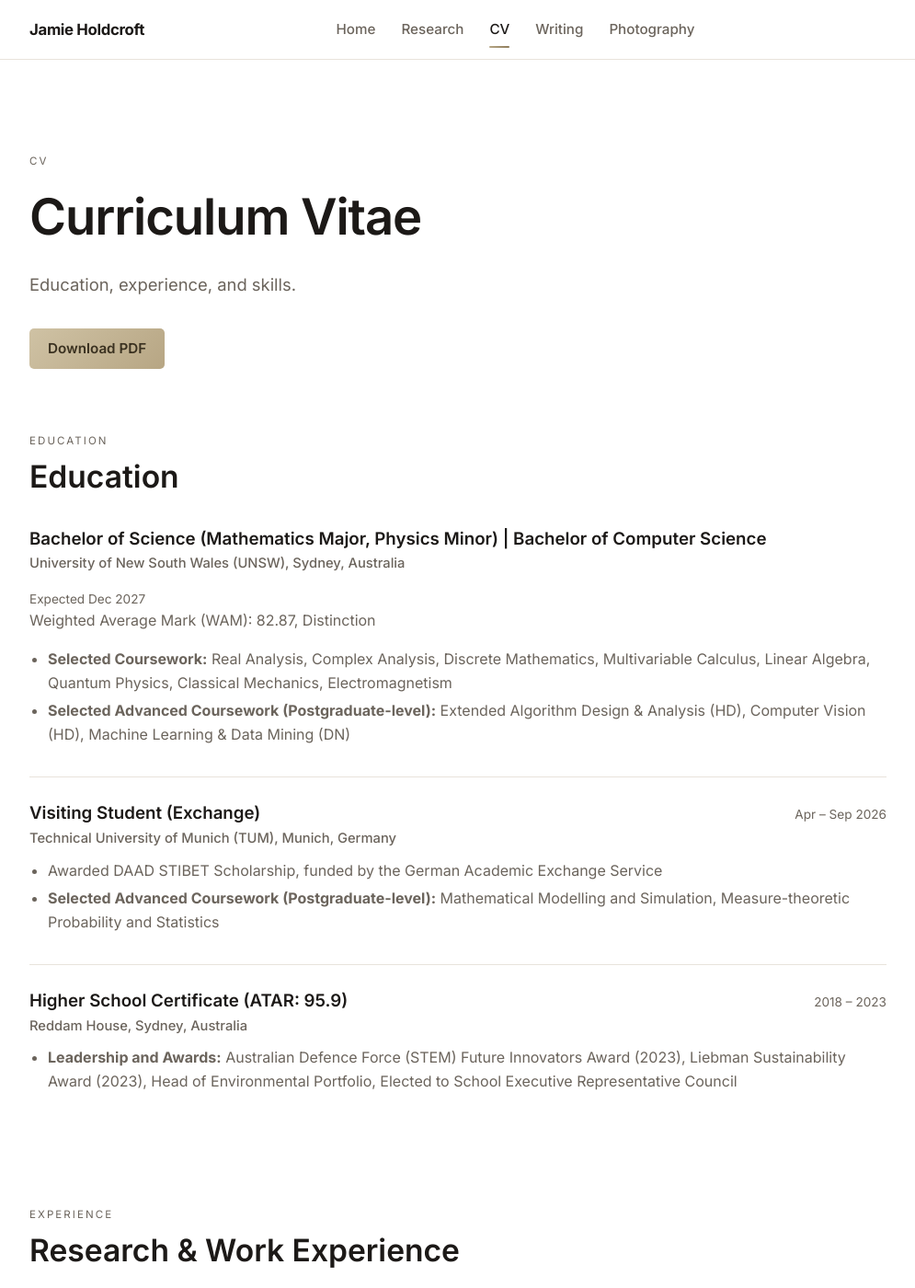
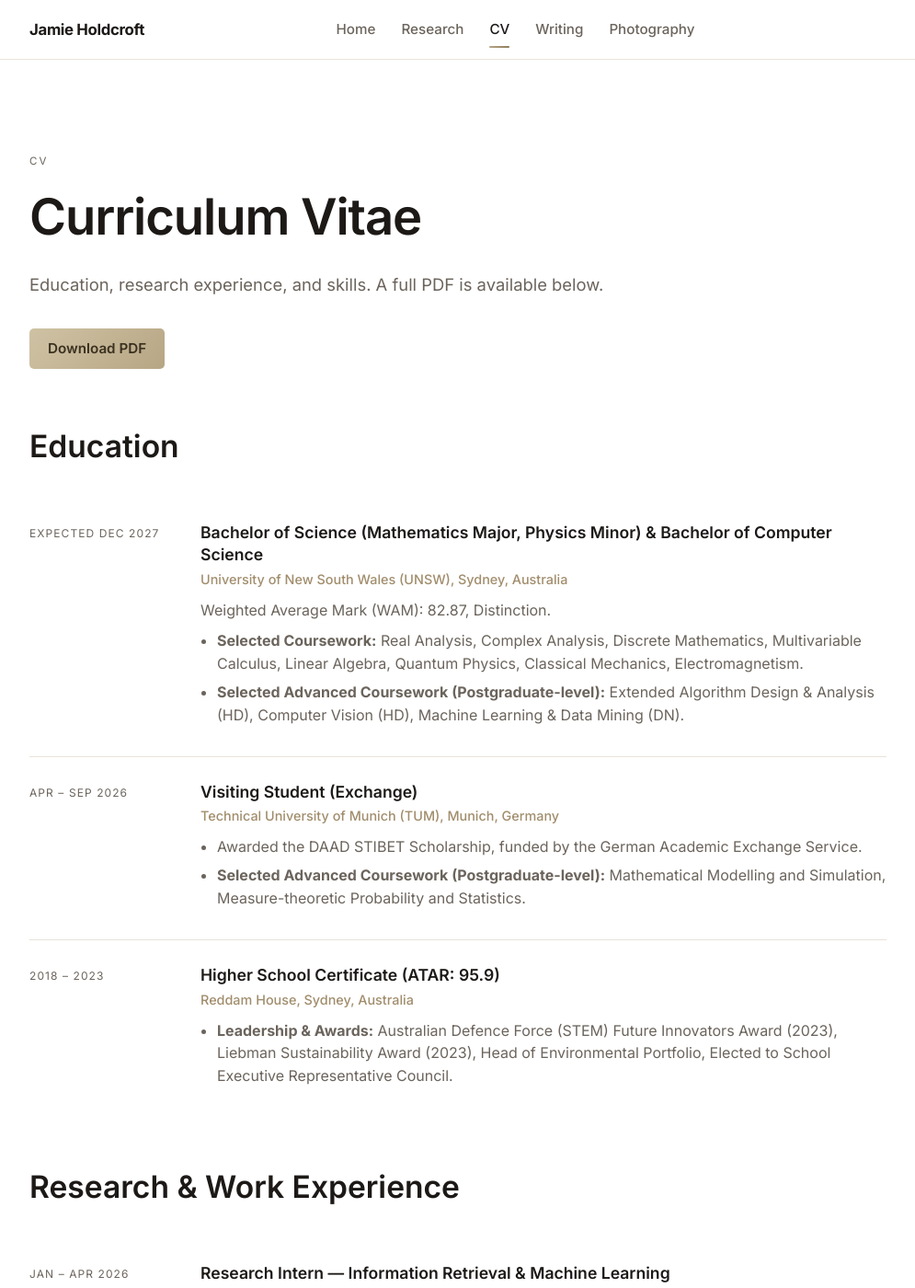
Before and after one commit to JamieHoldcroft/jamieholdcroft.github.io, a Jekyll site: the page built from cv.html, in a window 1280 px wide and 1400 px high. Shown: the whole window at 92% size, without its empty margins (142-1137 px from the left). Built offline with Jekyll 4.4.1, drawn with Linux system fonts in a browser that asks for light colours; some of the changed text lies outside the part shown.

Commit message:
Modernize CV & Research (date-rail layout) and polish homepage cards
- CV: switch to a clean academic date-rail layout (dates on a left
  column, content on the right), consistent across education,
  experience, skills, and awards
- Research: Current Work now uses the same two-column style as the
  publications list; simplified section headings
- Homepage: nav cards get a gradient top-accent on hover and the arrow
  sits to the right and shifts on hover

```diff
--- a/css/style.css
+++ b/css/style.css
@@ -323,21 +323,61 @@ h1.literary-heading {
 .nav-card {
   display: block;
   color: var(--text);
+  position: relative;
+  overflow: hidden;
 }
+.nav-card::before {
+  content: "";
+  position: absolute;
+  top: 0; left: 0; right: 0;
+  height: 3px;
+  background: var(--accent-gradient);
+  transform: scaleX(0);
+  transform-origin: left;
+  transition: transform 0.28s ease;
+}
+.nav-card:hover::before { transform: scaleX(1); }
 .nav-card:hover { text-decoration: none; }
+.nav-card h3 { display: flex; align-items: center; justify-content: space-between; gap: 12px; }
 .nav-card .arrow { color: var(--text-muted); font-weight: 600; transition: color 0.2s ease, transform 0.2s ease; display: inline-block; }
-.nav-card:hover .arrow { color: var(--text); transform: translateX(3px); }
+.nav-card:hover .arrow { color: var(--accent); transform: translateX(4px); }
 
 /* ---------- CV ---------- */
-.cv-entry { margin-bottom: 28px; padding-bottom: 28px; border-bottom: 1px solid var(--border); }
+/* CV — date rail on the left, content on the right (modern academic look) */
+.cv-entry {
+  display: grid;
+  grid-template-columns: 150px 1fr;
+  gap: 36px;
+  padding: 26px 0;
+  border-bottom: 1px solid var(--border);
+}
 .cv-entry:last-child { border-bottom: none; }
-.cv-entry-head { display: flex; justify-content: space-between; align-items: baseline; gap: 16px; flex-wrap: wrap; }
-.cv-entry-head h3 { margin-bottom: 2px; }
-.cv-entry ul { margin: 10px 0 0; padding-left: 20px; color: var(--text-muted); }
-.cv-entry ul li { margin-bottom: 5px; }
-.cv-entry p + p { margin-top: 8px; }
-.cv-date { font-size: 0.85rem; color: var(--text-muted); white-space: nowrap; }
-.cv-org { color: var(--text-muted); font-weight: 500; font-size: 0.92rem; }
+.cv-date {
+  font-size: 0.75rem;
+  color: var(--text-muted);
+  text-transform: uppercase;
+  letter-spacing: 0.09em;
+  padding-top: 0.35em;
+  line-height: 1.5;
+}
+.cv-content h3 { font-size: 1.1rem; margin-bottom: 3px; line-height: 1.35; }
+.cv-org {
+  display: block;
+  color: var(--accent);
+  font-weight: 500;
+  font-size: 0.9rem;
+  margin-bottom: 10px;
+}
+.cv-content > p { margin: 0 0 6px; }
+.cv-content ul { margin: 8px 0 0; padding-left: 18px; color: var(--text-muted); }
+.cv-content ul li { margin-bottom: 6px; line-height: 1.55; }
+
+@media (max-width: 640px) {
+  .cv-entry { grid-template-columns: 1fr; gap: 8px; }
+  .cv-date { padding-top: 0; }
+}
+
+.skills-list { display: flex; flex-wrap: wrap; gap: 10px; }
 
 .skills-list { display: flex; flex-wrap: wrap; gap: 10px; }
 
--- a/cv.html
+++ b/cv.html
@@ -7,7 +7,7 @@ description: "Curriculum vitae for Jamie Holdcroft — education, research exper
   <div class="container">
     <span class="eyebrow">CV</span>
     <h1>Curriculum Vitae</h1>
-    <p class="hero-lede">Education, experience, and skills.</p>
+    <p class="hero-lede">Education, research experience, and skills. A full PDF is available below.</p>
     <div class="hero-actions">
       {% if site.data.cv.pdf and site.data.cv.pdf != "" %}
       <a class="btn btn-primary" href="{{ site.data.cv.pdf | relative_url }}" target="_blank" rel="noopener">Download PDF</a>
@@ -20,138 +20,122 @@ description: "Curriculum vitae for Jamie Holdcroft — education, research exper
 
 <section class="section" style="padding-top: 0;">
   <div class="container">
-    <div class="section-head">
-      <span class="eyebrow">Education</span>
-      <h2>Education</h2>
-    </div>
+    <div class="section-head"><h2>Education</h2></div>
+
     <div class="cv-entry">
-      <div class="cv-entry-head">
-        <div>
-          <h3>Bachelor of Science (Mathematics Major, Physics Minor) | Bachelor of Computer Science</h3>
+      <div class="cv-date">Expected Dec 2027</div>
+      <div class="cv-content">
+        <h3>Bachelor of Science (Mathematics Major, Physics Minor) &amp; Bachelor of Computer Science</h3>
         <span class="cv-org">University of New South Wales (UNSW), Sydney, Australia</span>
-        </div>
-        <span class="cv-date">Expected Dec 2027</span>
-      </div>
-      <p>Weighted Average Mark (WAM): 82.87, Distinction</p>
+        <p>Weighted Average Mark (WAM): 82.87, Distinction.</p>
         <ul>
-        <li><strong>Selected Coursework:</strong> Real Analysis, Complex Analysis, Discrete Mathematics, Multivariable Calculus, Linear Algebra, Quantum Physics, Classical Mechanics, Electromagnetism</li>
-        <li><strong>Selected Advanced Coursework (Postgraduate-level):</strong> Extended Algorithm Design &amp; Analysis (HD), Computer Vision (HD), Machine Learning &amp; Data Mining (DN)</li>
+          <li><strong>Selected Coursework:</strong> Real Analysis, Complex Analysis, Discrete Mathematics, Multivariable Calculus, Linear Algebra, Quantum Physics, Classical Mechanics, Electromagnetism.</li>
+          <li><strong>Selected Advanced Coursework (Postgraduate-level):</strong> Extended Algorithm Design &amp; Analysis (HD), Computer Vision (HD), Machine Learning &amp; Data Mining (DN).</li>
         </ul>
       </div>
+    </div>
+
     <div class="cv-entry">
-      <div class="cv-entry-head">
-        <div>
+      <div class="cv-date">Apr – Sep 2026</div>
+      <div class="cv-content">
         <h3>Visiting Student (Exchange)</h3>
         <span class="cv-org">Technical University of Munich (TUM), Munich, Germany</span>
-        </div>
-        <span class="cv-date">Apr – Sep 2026</span>
-      </div>
         <ul>
-        <li>Awarded DAAD STIBET Scholarship, funded by the German Academic Exchange Service</li>
-        <li><strong>Selected Advanced Coursework (Postgraduate-level):</strong> Mathematical Modelling and Simulation, Measure-theoretic Probability and Statistics</li>
+          <li>Awarded the DAAD STIBET Scholarship, funded by the German Academic Exchange Service.</li>
+          <li><strong>Selected Advanced Coursework (Postgraduate-level):</strong> Mathematical Modelling and Simulation, Measure-theoretic Probability and Statistics.</li>
         </ul>
       </div>
+    </div>
+
     <div class="cv-entry">
-      <div class="cv-entry-head">
-        <div>
+      <div class="cv-date">2018 – 2023</div>
+      <div class="cv-content">
         <h3>Higher School Certificate (ATAR: 95.9)</h3>
         <span class="cv-org">Reddam House, Sydney, Australia</span>
+        <ul>
+          <li><strong>Leadership &amp; Awards:</strong> Australian Defence Force (STEM) Future Innovators Award (2023), Liebman Sustainability Award (2023), Head of Environmental Portfolio, Elected to School Executive Representative Council.</li>
+        </ul>
       </div>
-        <span class="cv-date">2018 – 2023</span>
-      </div>
-      <ul>
-        <li><strong>Leadership and Awards:</strong> Australian Defence Force (STEM) Future Innovators Award (2023), Liebman Sustainability Award (2023), Head of Environmental Portfolio, Elected to School Executive Representative Council</li>
-      </ul>
     </div>
   </div>
 </section>
 
 <section class="section" style="padding-top: 0;">
   <div class="container">
-    <div class="section-head">
-      <span class="eyebrow">Experience</span>
-      <h2>Research &amp; Work Experience</h2>
-    </div>
+    <div class="section-head"><h2>Research &amp; Work Experience</h2></div>
+
     <div class="cv-entry">
-      <div class="cv-entry-head">
-        <div>
-          <h3>Research Intern (Information Retrieval &amp; Machine Learning)</h3>
+      <div class="cv-date">Jan – Apr 2026</div>
+      <div class="cv-content">
+        <h3>Research Intern — Information Retrieval &amp; Machine Learning</h3>
         <span class="cv-org">University of Innsbruck (UIBK), Digital Science Center, Austria</span>
-        </div>
-        <span class="cv-date">Jan – Apr 2026</span>
-      </div>
         <ul>
           <li>Co-authored and first-authored research papers accepted to A* venues with PhD researchers and faculty.</li>
           <li>Developed and extended retrieval methods in Rankify, a modular IR toolkit.</li>
           <li>Evaluated systems with new and standard IR metrics, analysing trade-offs in quality, robustness, and efficiency.</li>
         </ul>
       </div>
+    </div>
+
     <div class="cv-entry">
-      <div class="cv-entry-head">
-        <div>
-          <h3>Research Project: Self-Referential Forward-Start Options</h3>
+      <div class="cv-date">Dec 2025 – Present</div>
+      <div class="cv-content">
+        <h3>Research Project — Self-Referential Forward-Start Options</h3>
         <span class="cv-org">Research Collaboration with University of Oxford Faculty</span>
-        </div>
-        <span class="cv-date">Dec 2025 – Present</span>
-      </div>
         <ul>
           <li>First author of a theoretical paper on pricing self-referential forward-start options with Oxford researchers.</li>
           <li>Derived and analysed the implicit strike equation, characterising arbitrage-admissible solutions.</li>
           <li>Proved unimodality and identified the unique arbitrage-stable strike via perturbation-based analysis.</li>
         </ul>
       </div>
+    </div>
+
     <div class="cv-entry">
-      <div class="cv-entry-head">
-        <div>
-          <h3>Research Project: Quantum Approximate Optimisation Algorithm</h3>
+      <div class="cv-date">Sept – Nov 2025</div>
+      <div class="cv-content">
+        <h3>Research Project — Quantum Approximate Optimisation Algorithm</h3>
         <span class="cv-org">University of New South Wales (UNSW), Sydney</span>
-        </div>
-        <span class="cv-date">Sept – Nov 2025</span>
-      </div>
         <ul>
           <li>Studied parameter concentration phenomena in the QAOA for the Max-Cut problem across graph classes.</li>
           <li>Built a scalable grid-search pipeline for systematic exploration and benchmarking of QAOA parameter landscapes.</li>
           <li>Group supervised by Dr. Gerald Huang, achieving a final grade of 100% (highest in cohort).</li>
         </ul>
       </div>
+    </div>
+
     <div class="cv-entry">
-      <div class="cv-entry-head">
-        <div>
+      <div class="cv-date">Jan 2025 – Present</div>
+      <div class="cv-content">
         <h3>Casual Academic</h3>
         <span class="cv-org">UNSW Computer Science and Engineering</span>
-        </div>
-        <span class="cv-date">Jan 2025 – Present</span>
-      </div>
         <ul>
-        <li>Recommended by lecturer and head academic staff to lead weekly undergrad laboratory classes in C programming.</li>
-        <li>Collaborated effectively with academic staff to achieve 100% satisfaction rate in the MyExperience survey.</li>
+          <li>Recommended by lecturer and head academic staff to lead weekly undergraduate laboratory classes in C programming.</li>
+          <li>Collaborated with academic staff to achieve a 100% satisfaction rate in the MyExperience survey.</li>
         </ul>
       </div>
+    </div>
+
     <div class="cv-entry">
-      <div class="cv-entry-head">
-        <div>
+      <div class="cv-date">Jan 2022 – Aug 2023</div>
+      <div class="cv-content">
         <h3>Independent School Canteen Operator</h3>
         <span class="cv-org">Reddam House, Sydney, Australia</span>
+        <ul>
+          <li>Co-founded and independently ran the school canteen while completing my Higher School Certificate, catering to 350+ staff and students.</li>
+          <li>Generated national media coverage, featuring on <a href="https://www.nine.com.au/lifestyle/family-relationships/parenting/sydney-teens-running-successful-bondi-school-canteen-20221011-p5qh7t.html" target="_blank" rel="noopener">9 News Australia</a>, <a href="https://www.2gb.com/the-high-school-students-taking-their-canteen-by-storm/" target="_blank" rel="noopener">2GB Radio</a>, <a href="https://www.rnz.co.nz/national/programmes/first-up/audio/2018864293/enterprising-students-save-canteen-from-closure" target="_blank" rel="noopener">Radio NZ</a>, the <a href="https://www.smh.com.au/national/nsw/students-took-over-this-bondi-school-s-canteen-and-are-making-a-handy-profit-20220922-p5bk3p.html" target="_blank" rel="noopener">Sydney Morning Herald</a>, and more.</li>
+        </ul>
       </div>
-        <span class="cv-date">Jan 2022 – Aug 2023</span>
-      </div>
-      <ul>
-        <li>Co-founded and independently ran the school canteen while completing my Higher School Certificate as an active student, catering to 350+ staff and students.</li>
-        <li>Generated national media coverage, featuring on <a href="https://www.nine.com.au/lifestyle/family-relationships/parenting/sydney-teens-running-successful-bondi-school-canteen-20221011-p5qh7t.html" target="_blank" rel="noopener">9 News Australia</a>, <a href="https://www.2gb.com/the-high-school-students-taking-their-canteen-by-storm/" target="_blank" rel="noopener">2GB Radio</a>, <a href="https://www.rnz.co.nz/national/programmes/first-up/audio/2018864293/enterprising-students-save-canteen-from-closure" target="_blank" rel="noopener">Radio NZ</a>, the <a href="https://www.smh.com.au/national/nsw/students-took-over-this-bondi-school-s-canteen-and-are-making-a-handy-profit-20220922-p5bk3p.html" target="_blank" rel="noopener">Sydney Morning Herald</a> and more.</li>
-      </ul>
     </div>
   </div>
 </section>
 
-
 <section class="section" style="padding-top: 0;">
   <div class="container">
-    <div class="section-head">
-      <span class="eyebrow">Skills</span>
-      <h2>Skills</h2>
-    </div>
-    <p style="margin-bottom: 6px; font-size: 0.85rem; color: var(--text-muted);">Languages &amp; Tools</p>
-    <div class="skills-list" style="margin-bottom: 20px;">
+    <div class="section-head"><h2>Skills</h2></div>
+    <div class="cv-entry">
+      <div class="cv-date">Languages &amp; Tools</div>
+      <div class="cv-content">
+        <div class="skills-list">
           <span class="tag">C</span>
           <span class="tag">Python</span>
           <span class="tag">Bash</span>
@@ -161,7 +145,11 @@ description: "Curriculum vitae for Jamie Holdcroft — education, research exper
           <span class="tag">LaTeX</span>
           <span class="tag">Maple</span>
         </div>
-    <p style="margin-bottom: 6px; font-size: 0.85rem; color: var(--text-muted);">ML / AI Frameworks</p>
+      </div>
+    </div>
+    <div class="cv-entry">
+      <div class="cv-date">ML / AI Frameworks</div>
+      <div class="cv-content">
         <div class="skills-list">
           <span class="tag">PyTorch</span>
           <span class="tag">HuggingFace</span>
@@ -170,31 +158,30 @@ description: "Curriculum vitae for Jamie Holdcroft — education, research exper
           <span class="tag">NumPy</span>
         </div>
       </div>
+    </div>
+  </div>
 </section>
 
 <section class="section" style="padding-top: 0;">
   <div class="container">
-    <div class="section-head">
-      <span class="eyebrow">Awards</span>
-      <h2>Awards &amp; Scholarships</h2>
-    </div>
+    <div class="section-head"><h2>Awards &amp; Scholarships</h2></div>
     <div class="cv-entry">
-      <div class="cv-entry-head">
-        <div><h3>DAAD STIBET I Scholarship</h3></div>
-        <span class="cv-date">2026</span>
-      </div>
-      <p>Funded by the German Academic Exchange Service (DAAD).</p>
-    </div>
-    <div class="cv-entry">
-      <div class="cv-entry-head">
-        <div><h3>Australian Defence Force (STEM) Future Innovators Award</h3></div>
-        <span class="cv-date">2023</span>
+      <div class="cv-date">2026</div>
+      <div class="cv-content">
+        <h3>DAAD STIBET I Scholarship</h3>
+        <span class="cv-org">German Academic Exchange Service (DAAD)</span>
       </div>
     </div>
     <div class="cv-entry">
-      <div class="cv-entry-head">
-        <div><h3>Liebman Sustainability Award</h3></div>
-        <span class="cv-date">2023</span>
+      <div class="cv-date">2023</div>
+      <div class="cv-content">
+        <h3>Australian Defence Force (STEM) Future Innovators Award</h3>
+      </div>
+    </div>
+    <div class="cv-entry">
+      <div class="cv-date">2023</div>
+      <div class="cv-content">
+        <h3>Liebman Sustainability Award</h3>
       </div>
     </div>
   </div>
```
Also changed, not shown: research.html (+9 -9 lines). Lines whose indentation alone changed are shown as unchanged.
